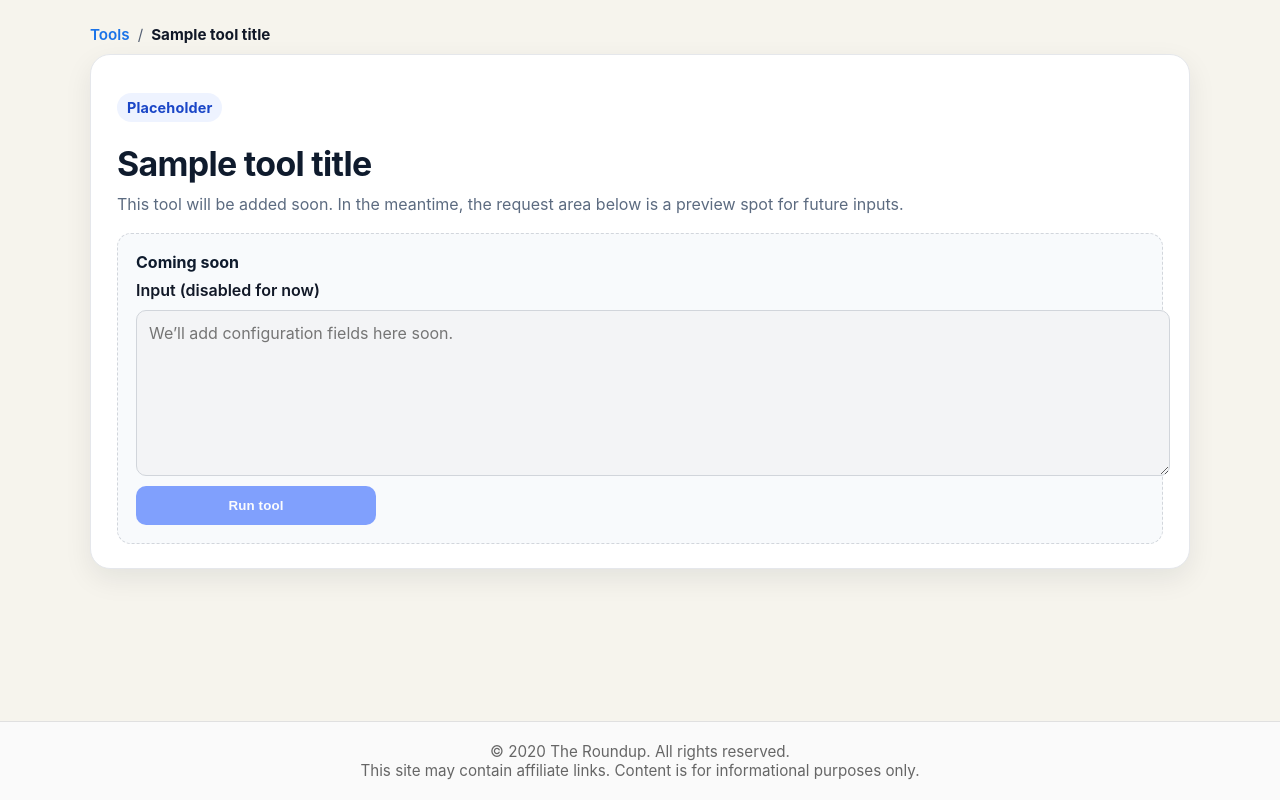
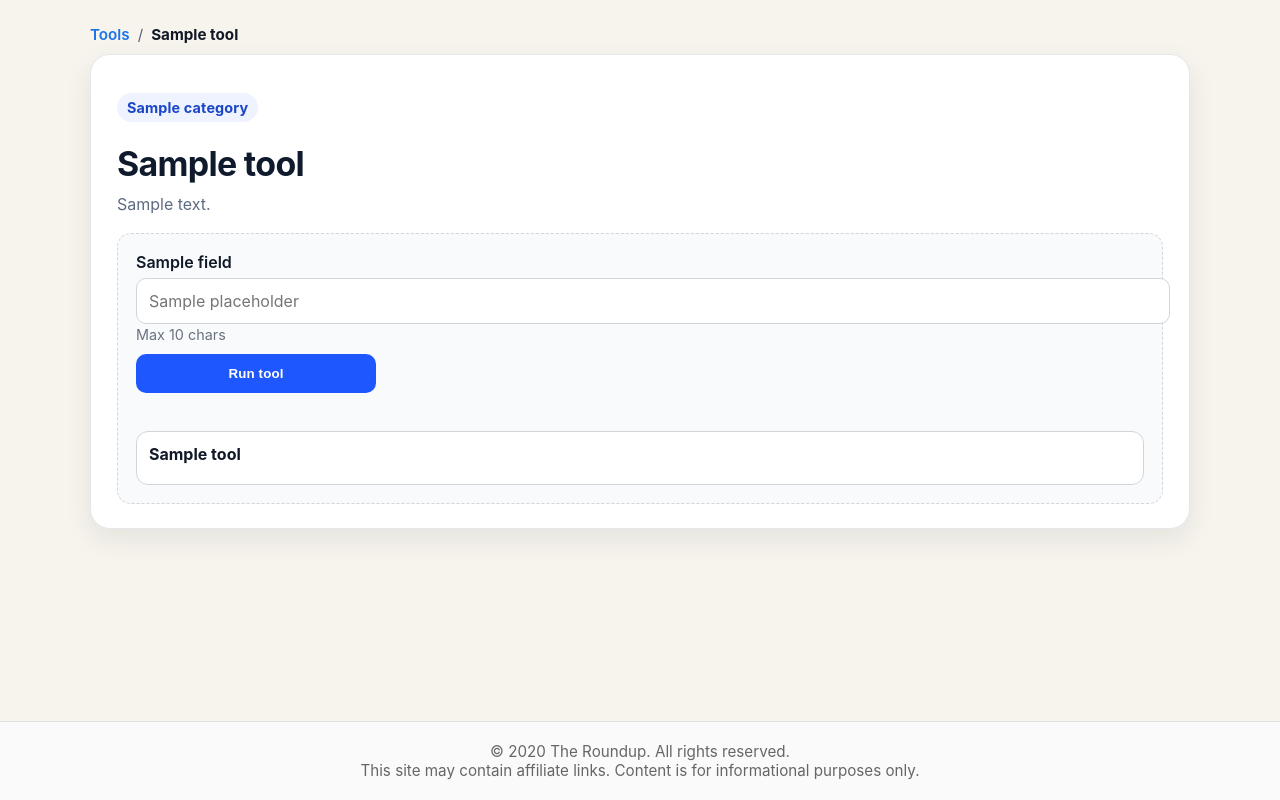
Before and after one commit to WillCanfield01/news-aggregator, a Flask app: template app/templates/tools/tool_page.html in a window 1280 px wide. Run offline with Flask 3, Linux system fonts and the light colour scheme; the template is opened without the code that fills it: most values are stand-ins (such as "Sample title", 1, 10 or a date in 2020); parts of the project's set-up code (start-up, migrations or seed data) failed here and were passed over; some libraries are stand-ins or nearby versions.

Commit message:
Adding the first tool to the Tools page

```diff
--- a/app/static/tools/tools.css
+++ b/app/static/tools/tools.css
@@ -131,27 +186,39 @@
     gap: 10px;
 }
 
-.tool-form label {
+.tool-field label {
+    display: block;
     font-weight: 600;
     color: #111827;
+    margin-bottom: 6px;
 }
 
-.tool-form textarea {
+.tool-field input,
+.tool-field textarea,
+.tool-field select {
     width: 100%;
-    min-height: 140px;
     padding: 12px;
     border: 1px solid #d1d5db;
     border-radius: 10px;
     font-family: inherit;
     font-size: 1rem;
-    color: #4b5563;
-    background: #f9fafb;
+    color: #1f2937;
+    background: #fff;
+}
+
+.tool-field textarea {
+    min-height: 140px;
     resize: vertical;
 }
 
-.tool-form textarea:disabled {
+.tool-field textarea:disabled {
     cursor: not-allowed;
     background: #f3f4f6;
+}
+
+.char-limit {
+    color: #6b7280;
+    font-size: 0.9rem;
 }
 
 .tool-form button {
@@ -164,8 +231,48 @@
     color: #fff;
     font-weight: 700;
     letter-spacing: 0.01em;
+    cursor: pointer;
+    opacity: 1;
+}
+
+.tool-run-btn[disabled] {
     cursor: not-allowed;
-    opacity: 0.55;
+    opacity: 0.6;
+}
+
+.tool-status {
+    margin-top: 8px;
+    color: #374151;
+    min-height: 18px;
+}
+
+.tool-status.error {
+    color: #b91c1c;
+}
+
+.tool-status.success {
+    color: #065f46;
+}
+
+.tool-output {
+    margin-top: 12px;
+    border: 1px solid #d1d5db;
+    border-radius: 12px;
+    background: #fff;
+    padding: 12px;
+}
+
+.tool-output-label {
+    font-weight: 700;
+    margin-bottom: 8px;
+    color: #111827;
+}
+
+.tool-output-pre {
+    margin: 0;
+    white-space: pre-wrap;
+    font-family: "SFMono-Regular", Consolas, "Liberation Mono", Menlo, monospace;
+    color: #1f2937;
 }
 
 @media (max-width: 640px) {
--- a/app/static/tools/tools.js
+++ b/app/static/tools/tools.js
@@ -30,5 +30,81 @@
         }
     }
 
+    function serializeForm(form) {
+        const fields = form.querySelectorAll("[data-input-field]");
+        const payload = {};
+        fields.forEach((field) => {
+            const name = field.name;
+            const type = field.dataset.type || field.type;
+            if (!name) return;
+            let value = field.value || "";
+            if (type === "text" || type === "textarea") {
+                value = value.trim();
+            }
+            payload[name] = value;
+        });
+        return payload;
+    }
+
+    function attachToolForm() {
+        const form = document.querySelector("[data-tool-form]");
+        if (!form) return;
+
+        const runBtn = form.querySelector("[data-run-button]") || form.querySelector("button[type='submit']");
+        const statusEl = document.querySelector("[data-tool-status]");
+        const outputEl = document.querySelector("[data-tool-output]");
+        const outputPre = outputEl ? outputEl.querySelector(".tool-output-pre") : null;
+
+        const setStatus = (text, type = "") => {
+            if (!statusEl) return;
+            statusEl.textContent = text || "";
+            statusEl.className = "tool-status";
+            if (type) statusEl.classList.add(type);
+        };
+
+        const setLoading = (isLoading) => {
+            if (runBtn) {
+                runBtn.disabled = isLoading;
+                runBtn.textContent = isLoading ? "Running…" : "Run tool";
+            }
+        };
+
+        const renderOutput = (text) => {
+            if (outputPre) {
+                outputPre.textContent = text || "";
+            }
+        };
+
+        form.addEventListener("submit", async (event) => {
+            event.preventDefault();
+            const slug = form.dataset.toolSlug;
+            if (!slug) return;
+
+            setStatus("");
+            setLoading(true);
+
+            const input = serializeForm(form);
+            const response = await runToolRequest(slug, input);
+
+            if (!response || !response.ok) {
+                const message = response?.error?.message || "Something went wrong.";
+                setStatus(message, "error");
+                setLoading(false);
+                return;
+            }
+
+            const output = response.data?.output || "No output returned.";
+            renderOutput(output);
+            setStatus("Done.", "success");
+            setLoading(false);
+        });
+    }
+
     window.runToolRequest = runToolRequest;
+
+    if (document.readyState === "loading") {
+        document.addEventListener("DOMContentLoaded", attachToolForm);
+    } else {
+        attachToolForm();
+    }
 })();
--- a/app/templates/tools/tool_page.html
+++ b/app/templates/tools/tool_page.html
@@ -1,6 +1,6 @@
 {% extends "base.html" %}
 
-{% block title %}{{ tool_title }} – Tools{% endblock %}
+{% block title %}{{ tool.title }} – Tools{% endblock %}
 
 {% block head %}
 <link rel="stylesheet" href="{{ url_for('static', filename='tools/tools.css') }}">
@@ -12,25 +12,49 @@
     <nav class="tool-breadcrumb" aria-label="Breadcrumb">
         <a href="{{ url_for('tools.tools_home') }}">Tools</a>
         <span aria-hidden="true">/</span>
-        <span class="crumb-current">{{ tool_title }}</span>
+        <span class="crumb-current">{{ tool.title }}</span>
     </nav>
 
     <div class="tool-detail">
         <header class="tool-header">
-            <p class="eyebrow">Placeholder</p>
-            <h1>{{ tool_title }}</h1>
-            <p class="lead">This tool will be added soon. In the meantime, the request area below is a preview spot for
-                future inputs.</p>
+            <p class="eyebrow">{{ tool.category }}</p>
+            <h1>{{ tool.title }}</h1>
+            <p class="lead">{{ tool.description }}</p>
         </header>
 
         <div class="tool-panel" aria-live="polite">
-            <p class="coming-soon">Coming soon</p>
-            <form class="tool-form" aria-label="Tool request placeholder">
-                <label for="tool-input-{{ slug }}">Input (disabled for now)</label>
-                <textarea id="tool-input-{{ slug }}" name="input" rows="4" placeholder="We’ll add configuration fields here soon."
-                    disabled></textarea>
-                <button type="button" disabled aria-disabled="true">Run tool</button>
+            <form class="tool-form" data-tool-form data-tool-slug="{{ tool.slug }}"
+                data-output-label="{{ tool.output_label }}" aria-label="{{ tool.title }} input form">
+                {% for field in tool.inputs %}
+                <div class="tool-field">
+                    <label for="field-{{ field.name }}">{{ field.label }}{% if field.required %}*{% endif %}</label>
+                    {% if field.type == "textarea" %}
+                    <textarea id="field-{{ field.name }}" name="{{ field.name }}" rows="4" placeholder="{{ field.placeholder }}"
+                        {% if field.required %}required{% endif %} maxlength="{{ field.max_chars }}"
+                        data-input-field data-type="{{ field.type }}"></textarea>
+                    {% elif field.type == "select" %}
+                    <select id="field-{{ field.name }}" name="{{ field.name }}" data-input-field data-type="{{ field.type }}"
+                        {% if field.required %}required{% endif %}>
+                        {% if not field.required %}<option value="">Select an option</option>{% endif %}
+                        {% for option in field.options %}
+                        <option value="{{ option }}" {% if field.default and field.default == option %}selected{% endif %}>{{ option }}</option>
+                        {% endfor %}
+                    </select>
+                    {% else %}
+                    <input id="field-{{ field.name }}" type="text" name="{{ field.name }}" placeholder="{{ field.placeholder }}"
+                        {% if field.required %}required{% endif %} maxlength="{{ field.max_chars }}"
+                        data-input-field data-type="{{ field.type }}">
+                    {% endif %}
+                    {% if field.max_chars %}<small class="char-limit">Max {{ field.max_chars }} chars</small>{% endif %}
+                </div>
+                {% endfor %}
+                <button type="submit" class="tool-run-btn" data-run-button>Run tool</button>
             </form>
+            <div class="tool-status" data-tool-status role="status" aria-live="polite"></div>
+            <div class="tool-output" data-tool-output>
+                <div class="tool-output-label">{{ tool.output_label }}</div>
+                <pre class="tool-output-pre" aria-live="polite"></pre>
+            </div>
         </div>
     </div>
 </section>
```
Also changed, not shown: other parts of app/static/tools/tools.css (+55 -0 lines), app/templates/tools/index.html (+16 -3 lines), app/tools/__init__.py (+74 -20 lines), app/tools/handlers.py (added, +48 -0 lines), app/tools/registry.py (added, +67 -0 lines).
